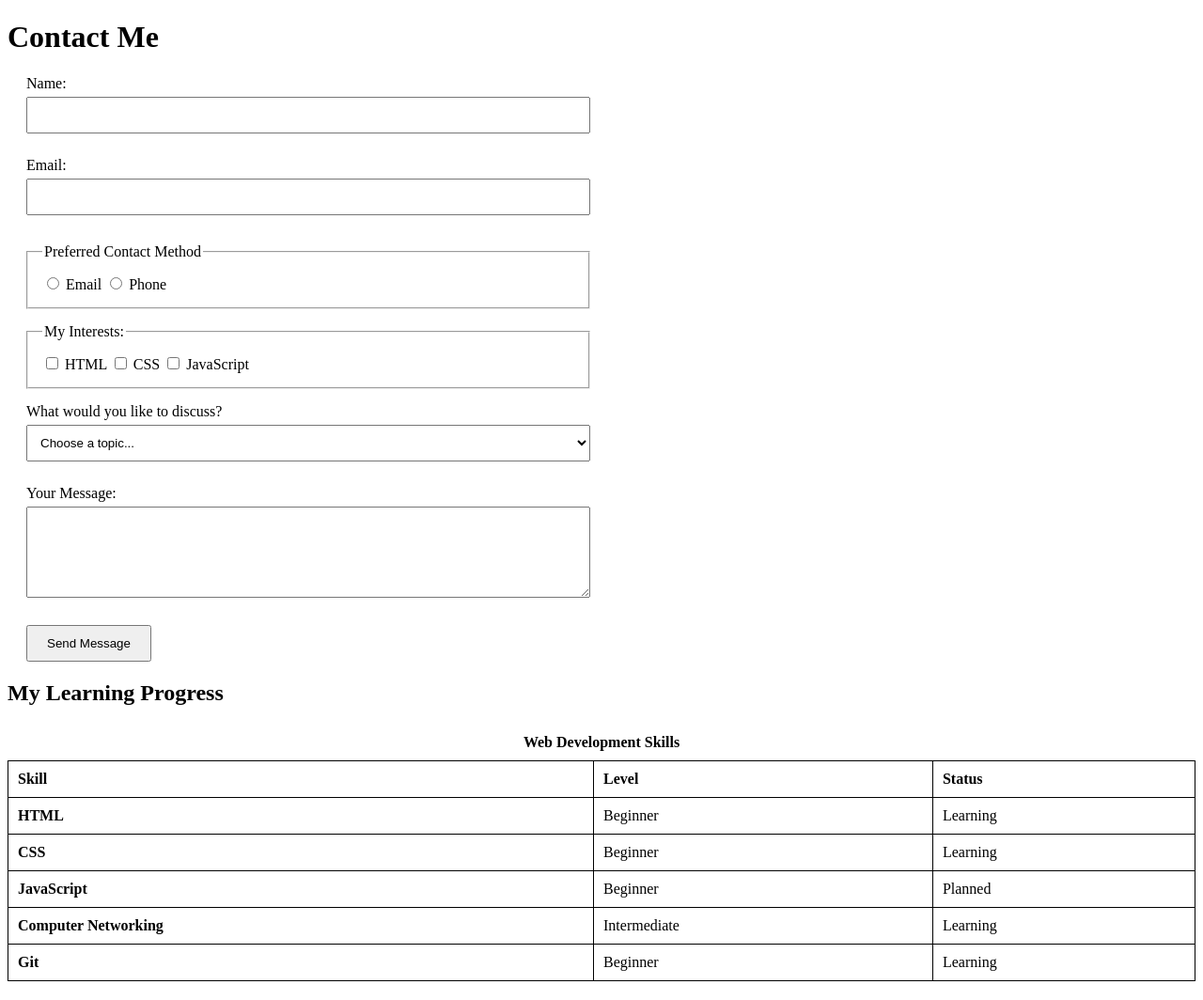
After one commit to beerwar/techxp-activities, a PHP site: page /contact.html in a window 1280 px wide. The commit adds this page. Shown: the whole page at 94% size. Run offline with PHP 8.4, Linux system fonts and the light colour scheme.

Commit message:
Week 3 - Task 4: A Real Form and a Real Data Table

```diff
--- /dev/null
+++ b/week3-4/contact.html
@@ -0,0 +1,111 @@
+<!DOCTYPE html>
+<html lang="en">
+<head>
+
+    <meta charset="UTF-8">
+    <meta name="viewport" content="width=device-width, initial-scale=1.0">
+    <title>Contact Me</title>
+    <link rel="stylesheet" href="css/style.css">
+
+</head>
+
+<body>
+
+    <main>
+    <h1>Contact Me</h1>
+
+    <form method="get">
+        <label for="name">Name:</label>
+        <input type="text" id="name" name="name" required>
+
+        <label for="email">Email:</label>
+        <input type="email" id="email" name="email" required>
+
+        <fieldset>
+            <legend>Preferred Contact Method</legend>
+
+            <input type="radio" id="contact_email" name="contact_method" value="email">
+            <label for="contact_email">Email</label>
+
+            <input type="radio" id="contact_phone" name="contact_method" value="phone">
+            <label for="contact_phone">Phone</label>
+        </fieldset>
+
+        <fieldset>
+            <legend>My Interests:</legend>
+
+            <input type="checkbox" id="html" name="interests[]" value="html">
+            <label for="html">HTML</label>
+
+            <input type="checkbox" id="css" name="interests[]" value="css">
+            <label for="css">CSS</label>
+
+            <input type="checkbox" id="javascript" name="interests[]" value="javascript">
+            <label for="javascript">JavaScript</label>
+        </fieldset>
+
+        <label for="topic">What would you like to discuss?</label>
+        <select id="topic" name="topic">
+            <option value="">Choose a topic...</option>
+            <option value="web-development">Web Development</option>
+            <option value="networking">Computer Networking</option>
+            <option value="other">Other</option>
+        </select>
+
+        <label for="message">Your Message:</label>
+        <textarea id="message" name="message" rows="5"></textarea>
+        <button type="submit">Send Message</button>
+
+    </form>
+
+    <section>
+        <h2>My Learning Progress</h2>
+
+        <table>
+            <caption>Web Development Skills</caption>
+
+            <thead>
+                <tr>
+                    <th scope="col">Skill</th>
+                    <th scope="col">Level</th>
+                    <th scope="col">Status</th>
+                </tr>
+            </thead>
+
+            <tbody>
+                <tr>
+                    <th scope="row">HTML</th>
+                    <td>Beginner</td>
+                    <td>Learning</td>
+                </tr>
+
+                <tr>
+                    <th scope="row">CSS</th>
+                    <td>Beginner</td>
+                    <td>Learning</td>
+                </tr>
+
+                <tr>
+                    <th scope="row">JavaScript</th>
+                    <td>Beginner</td>
+                    <td>Planned</td>
+                </tr>
+
+                <tr>
+                    <th scope="row">Computer Networking</th>
+                    <td>Intermediate</td>
+                    <td>Learning</td>
+                </tr>
+
+                <tr>
+                    <th scope="row">Git</th>
+                    <td>Beginner</td>
+                    <td>Learning</td>
+                </tr>
+            </tbody>
+        </table>
+    </section>
+</main>
+
+</body>
+</html>
--- a/week3-4/css/style.css
+++ b/week3-4/css/style.css
@@ -37,3 +37,57 @@ article {
         grid-template-columns: repeat(3, 1fr);
     }
 }
+
+/* Contact form */
+
+form {
+    max-width: 600px;
+    margin: 20px;
+}
+
+form label {
+    display: block;
+    margin-top: 10px;
+}
+
+form input:not([type="radio"]):not([type="checkbox"]),
+form select,
+form textarea {
+    width: 100%;
+    padding: 10px;
+    margin: 5px 0 15px;
+}
+
+form fieldset {
+    margin: 15px 0;
+    padding: 15px;
+}
+
+form fieldset label {
+    display: inline;
+}
+
+form button {
+    padding: 10px 20px;
+    margin-top: 10px;
+}
+
+/* Data table */
+
+table {
+    border-collapse: collapse;
+    width: 100%;
+    margin: 20px 0;
+}
+
+th,
+td {
+    border: 1px solid black;
+    padding: 10px;
+    text-align: left;
+}
+
+caption {
+    padding: 10px;
+    font-weight: bold;
+}
--- a/week3-4/profile.html
+++ b/week3-4/profile.html
@@ -11,8 +11,8 @@
             <h1>Abdullah Biruar</h1>
 
             <nav>
-                <a href="https://2450121.techxp.me/week2">Previous Project</a>
                 <a href="https://2450121.techxp.me">Website</a>
+                <a href="contact.html">Contact</a>
                 <a href="https://github.com/beerwar/techxp-activities">GitHub</a>            </nav>
         </header>
 
```
